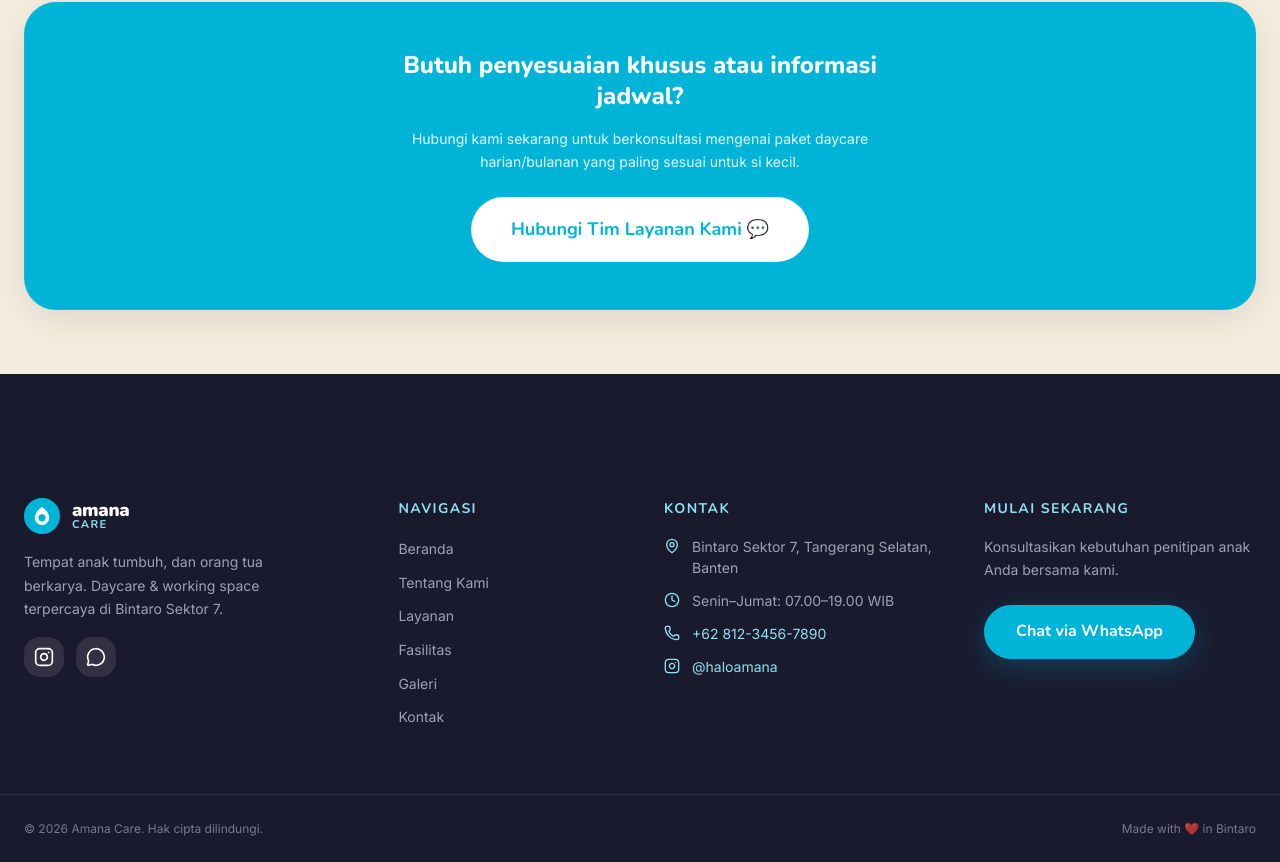
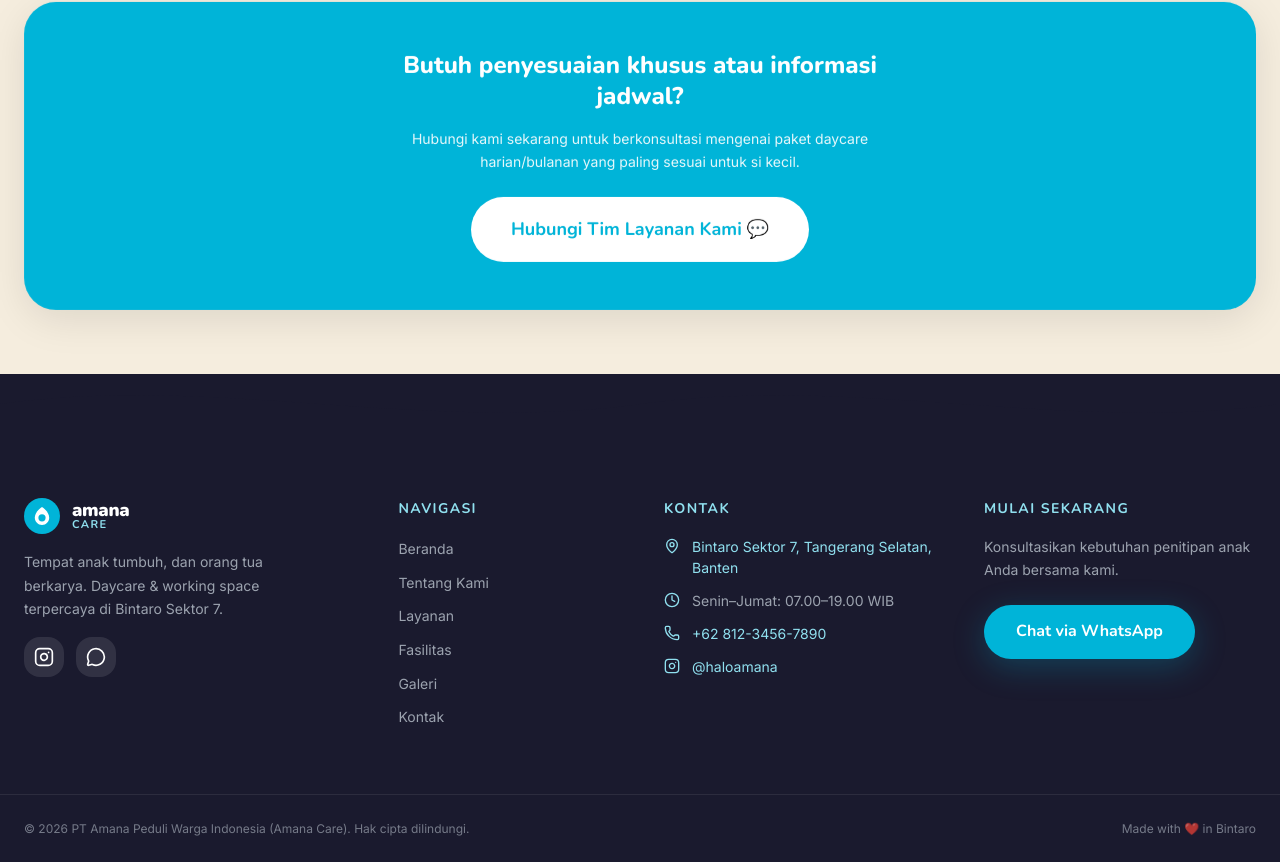
Before and after one commit to menako-studio/amana-care, a Next.js app: page /layanan in a window 1280 px wide. Shown: the part 1985-2847 px from the top of the page. Built offline with nearby package versions, Linux system fonts and the light colour scheme.

Commit message:
chore: add PT name to copyright and link footer address to Google Business

```diff
--- a/components/layout/Footer.tsx
+++ b/components/layout/Footer.tsx
@@ -103,7 +103,14 @@ export default function Footer() {
               <ul className={styles.contactList}>
                 <li className={styles.contactItem}>
                   <MapPin size={16} className={styles.contactIcon} />
-                  <span>Bintaro Sektor 7, Tangerang Selatan, Banten</span>
+                  <a
+                    href="https://share.google/IbDHnKDtXvBJQah2i"
+                    target="_blank"
+                    rel="noopener noreferrer"
+                    className={styles.contactLink}
+                  >
+                    Bintaro Sektor 7, Tangerang Selatan, Banten
+                  </a>
                 </li>
                 <li className={styles.contactItem}>
                   <Clock size={16} className={styles.contactIcon} />
@@ -153,7 +160,7 @@ export default function Footer() {
         <div className="container">
           <div className={styles.bottomInner}>
             <p className={styles.copyright}>
-              © {currentYear} Amana Care. Hak cipta dilindungi.
+              © {currentYear} PT Amana Peduli Warga Indonesia (Amana Care). Hak cipta dilindungi.
             </p>
             <p className={styles.credit}>
               Made with ❤️ in Bintaro
```
